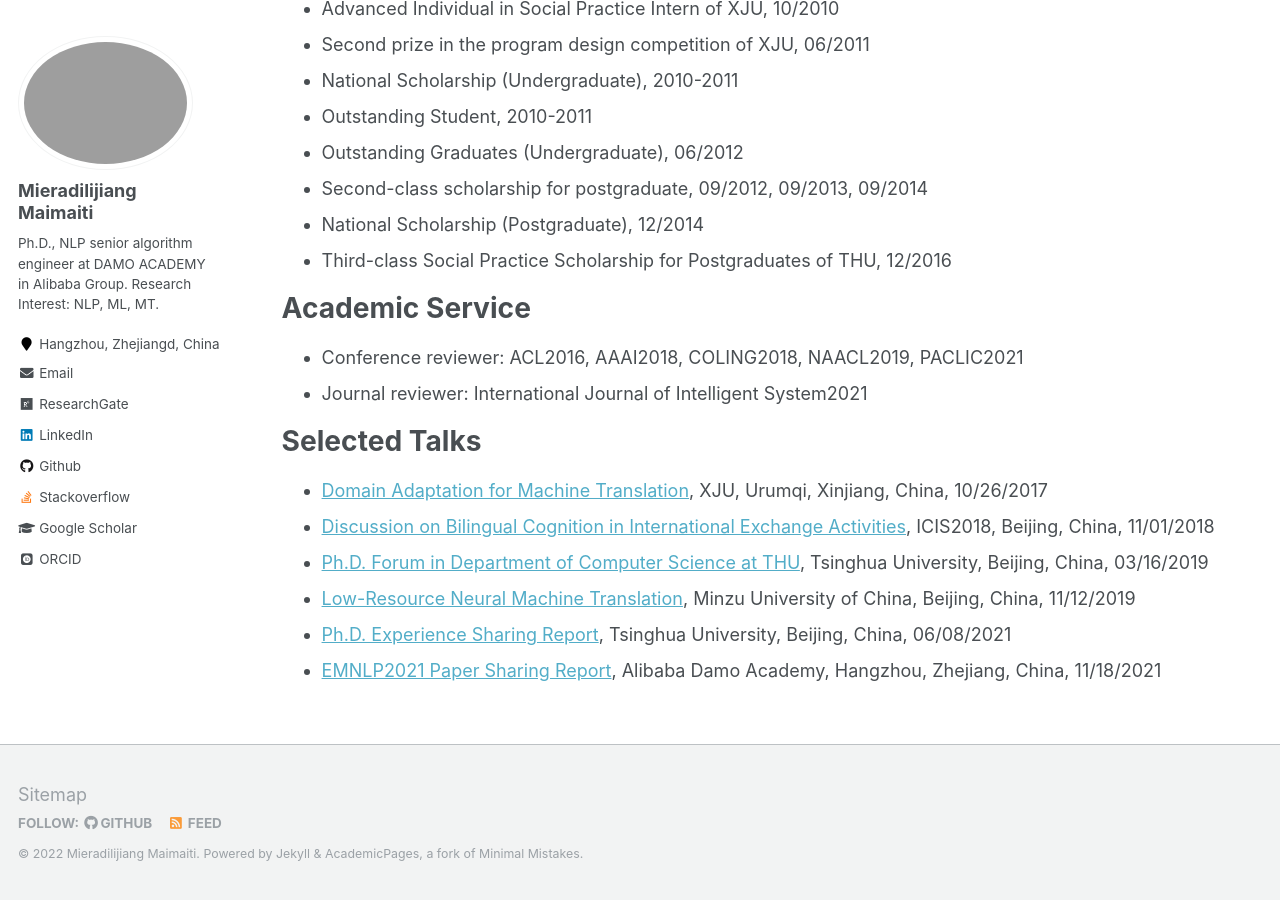
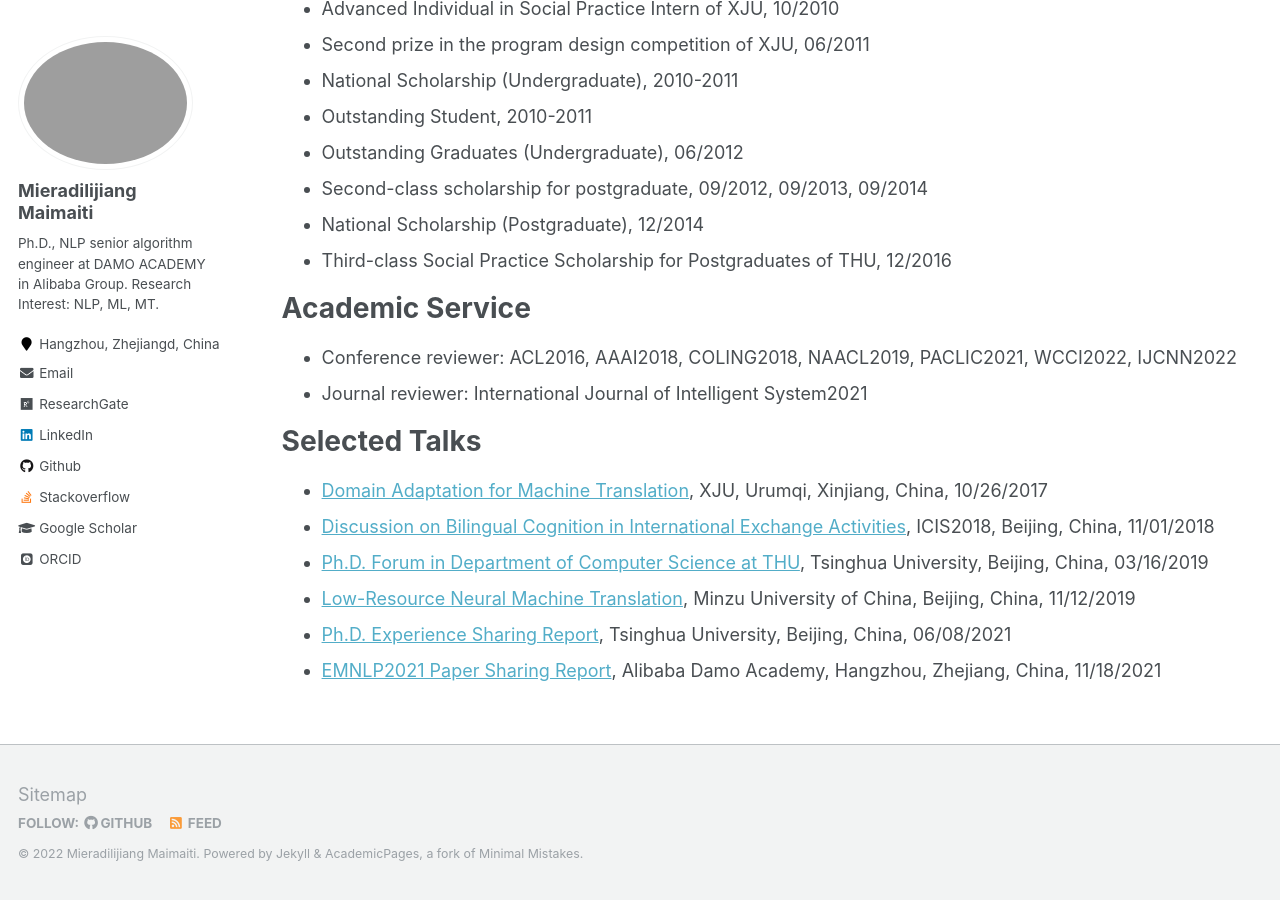
Before and after one commit to miradel51/miradel51.github.io, a Jekyll site: the page built from _pages/cv.md, in a window 1280 px wide and 900 px high, scrolled down 3836 px. Built offline with Jekyll 4.4.1, drawn with Linux system fonts in a browser that asks for light colours; some web fonts are replaced.

Commit message:
Update cv.md
revised conference reviewer list

```diff
--- a/_pages/cv.md
+++ b/_pages/cv.md
@@ -111,7 +111,7 @@ Honors
 
 Academic Service
 ======
-* Conference reviewer: ACL2016, AAAI2018, COLING2018, NAACL2019, PACLIC2021
+* Conference reviewer: ACL2016, AAAI2018, COLING2018, NAACL2019, PACLIC2021, WCCI2022, IJCNN2022
 * Journal reviewer: International Journal of Intelligent System2021
 
 Selected Talks
```
